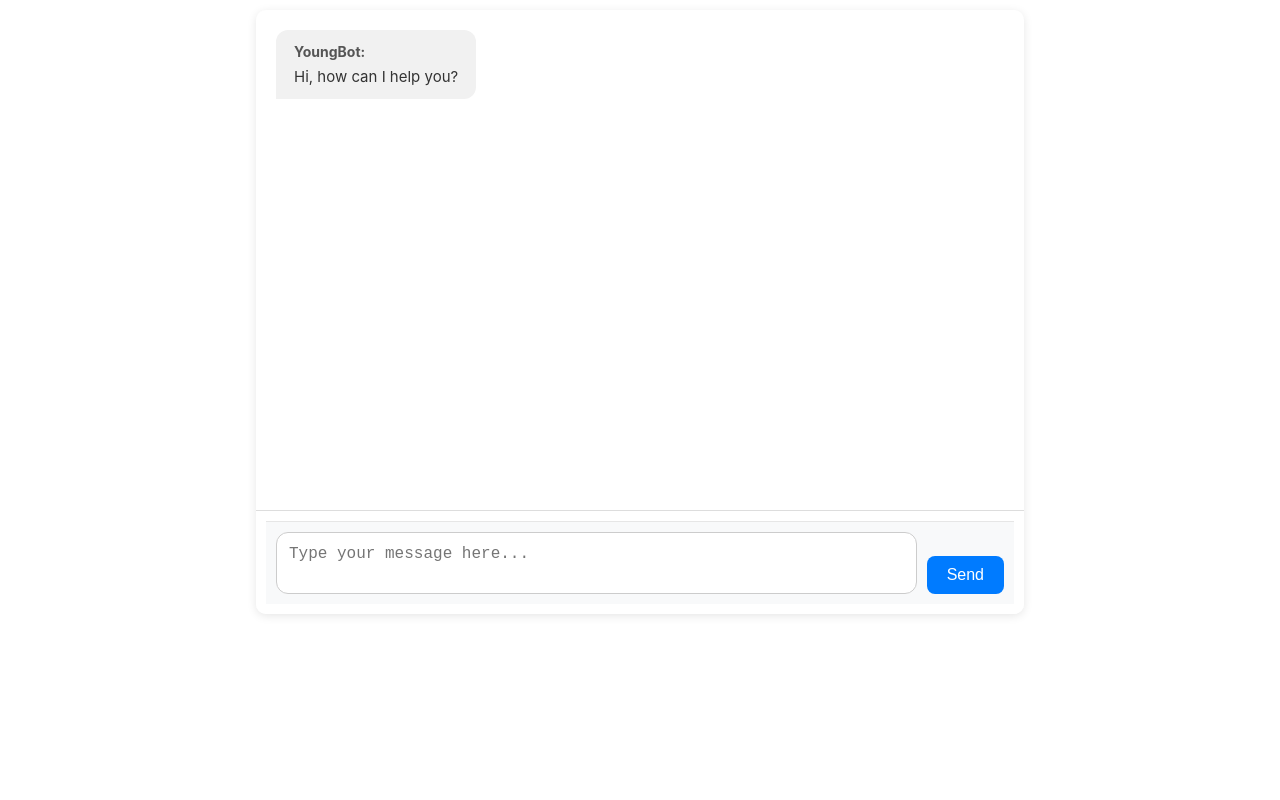
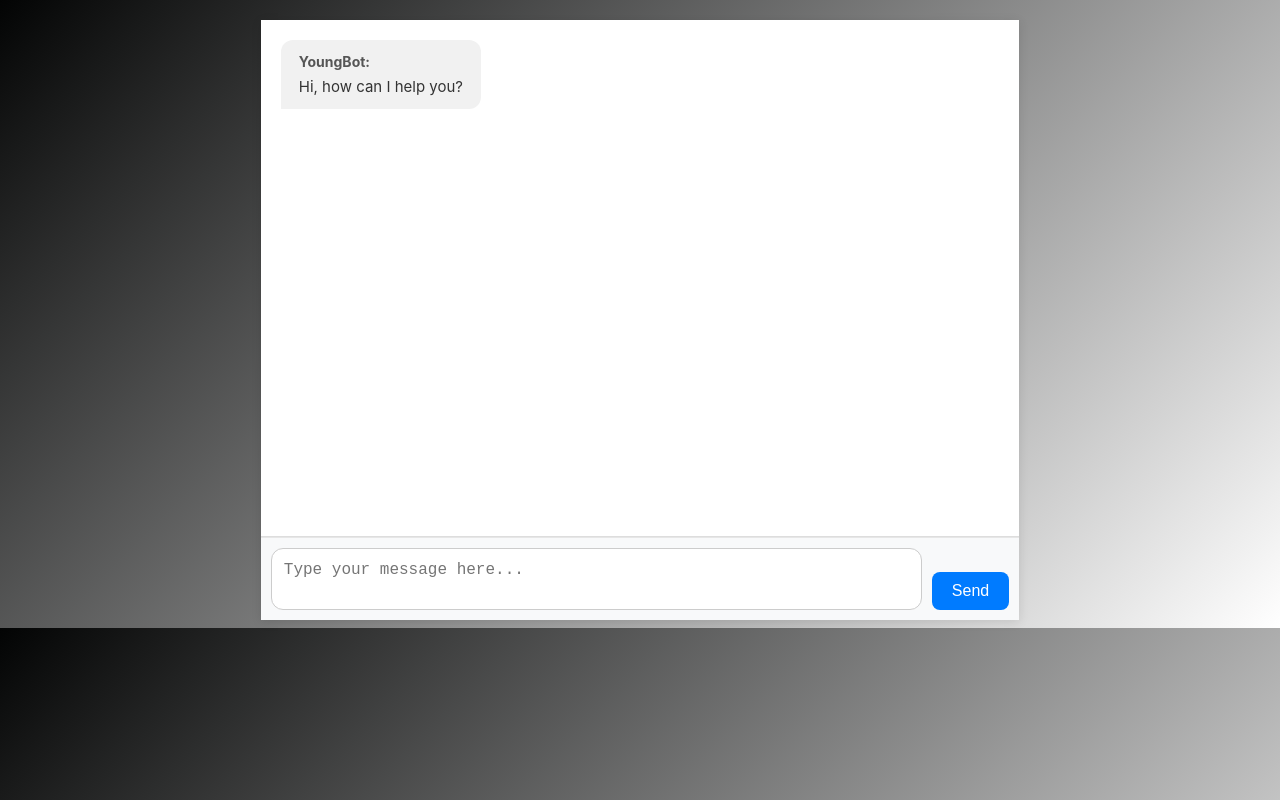
Before and after one commit to BharatSuthar21/WebDevelopment, a React (Vite) app in the folder HomeWork1/: page / in a window 1280 px wide. Built offline with nearby package versions, Linux system fonts and the light colour scheme.

Commit message:
Some changes made in css

```diff
--- a/HomeWork1/src/App.css
+++ b/HomeWork1/src/App.css
@@ -1,25 +1,25 @@
 
 
-/* Chat container */
 .chat-container {
   display: flex;
   flex-direction: column;
   justify-content: space-between;
-  margin-top: 10px;
   width: 60%;
   margin-left: 20%;
   margin-right: 20%;
-  background-color: white;
-
-  border-radius: 10px;
   box-shadow: 0 2px 10px rgba(0, 0, 0, 0.1);
   overflow: hidden;
+  height: 600px;
+  margin-top: 20px;
 }
+.WholeScreen{
+  background-color:transparent;
+}
+
 
 /* Input container at the bottom */
 .input-container {
   display: flex;
-  padding: 10px;
   background-color: #fff;
   border-top: 1px solid #ddd;
 }
--- a/HomeWork1/src/App.jsx
+++ b/HomeWork1/src/App.jsx
@@ -27,7 +27,6 @@ function App() {
   };
 
   return (
-    <div>
         <div className="chat-container">
           <Screen history={history} />
           <div>
@@ -37,7 +36,6 @@ function App() {
             </div>
           </div>
         </div>
-    </div>
   );
 }
 
--- a/HomeWork1/src/Components/Screen/ScreenComponent.css
+++ b/HomeWork1/src/Components/Screen/ScreenComponent.css
@@ -1,10 +1,10 @@
 /* Chat History Styling */
 .screen {
   width: 100%;
-  height: 500px;
+  height: 550px;
   background-color: #f9f9f9;
   border-radius: 8px;
-  box-shadow: 0 4px 12px rgba(0, 0, 0, 0.1);
+  box-shadow: white;
   display: flex;
   flex-direction: column;
   justify-content: space-between;
--- a/HomeWork1/src/Components/Screen/ScreenComponent.jsx
+++ b/HomeWork1/src/Components/Screen/ScreenComponent.jsx
@@ -10,7 +10,6 @@ function Screen({ history }) {
   }, [history]);
 
   return (
-    <div>
       <div className="screen">
         <div className="chat-history">
           {history.map((item, index) => (
@@ -29,7 +28,6 @@ function Screen({ history }) {
           <div ref={chatEndRef} />
         </div>
       </div>
-    </div>
   );
 }
 
--- a/HomeWork1/src/index.css
+++ b/HomeWork1/src/index.css
@@ -1,13 +1,11 @@
 /* index.css */
 
-#root {
 
-  background-color: transparent;
-}
 
 body {
-  margin: 0;
   font-family: 'Inter', sans-serif;
+  background: linear-gradient(135deg, #030404, #FFFFFF);
+
 }
 
 h3 {
```
